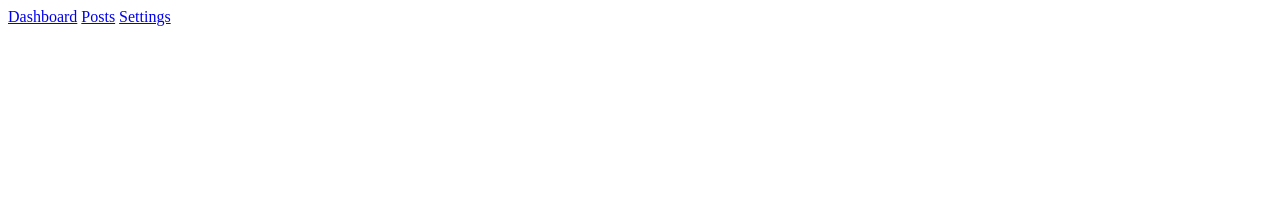
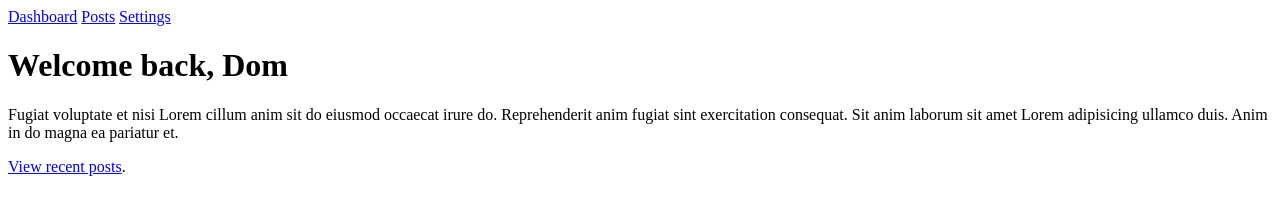
Before and after one commit to siddharth-lakhara/vanilla-js-single-page-app, a website with bundled scripts: page frontend/index.html in a window 1280 px wide. Built offline with nearby package versions, Linux system fonts and the light colour scheme.

Commit message:
render html

```diff
--- a/frontend/index.html
+++ b/frontend/index.html
@@ -12,6 +12,7 @@
     <a href="/posts" class="nav__link" data-link>Posts</a>
     <a href="/settings" class="nav__link" data-link>Settings</a>
   </nav>
+  <div id="app"></div>
   <!-- Client side JS entry point -->
   <script type="module" src="/static/js/index.js"></script>
 </body>
--- a/frontend/static/js/index.js
+++ b/frontend/static/js/index.js
@@ -1,11 +1,16 @@
 // Root of client side JS
+
+// NOTE: it is important to put '.js' extension at the end
+//        without extension, the request will go to express server
+//        giving error in browser
+import Dashboard from './views/Dashboard.js';
 
 // Client side router
 const router = async () => {
   const routes = [
-    { path: '/', view: () => { console.log('Viewing dashboard'); } },
-    { path: '/posts', view: () => { console.log('Viewing posts'); } },
-    { path: '/settings', view: () => { console.log('Viewing settings'); } },
+    { path: '/', View: Dashboard },
+    // { path: '/posts', View: () => { console.log('Viewing posts'); } },
+    // { path: '/settings', View: () => { console.log('Viewing settings'); } },
   ];
 
   // Test each route for potential match
@@ -26,7 +31,8 @@ const router = async () => {
     };
   }
 
-  match.route.view();
+  const View = new match.route.View();
+  document.querySelector('#app').innerHTML = await View.getHtml();
 };
 
 // This function prevents page refresh on hyperlink navigation
--- /dev/null
+++ b/frontend/static/js/views/AbstractView.js
@@ -0,0 +1,11 @@
+class AbstractView {
+  setTitle(title) {
+    document.title = title;
+  }
+
+  async getHtml() {
+    return '';
+  }
+}
+
+export default AbstractView;
--- /dev/null
+++ b/frontend/static/js/views/Dashboard.js
@@ -0,0 +1,22 @@
+import AbstractView from './AbstractView.js';
+
+class Dashboard extends AbstractView {
+  constructor() {
+    super();
+    this.setTitle('Dashboard');
+  }
+
+  async getHtml() {
+    return `
+      <h1>Welcome back, Dom</h1>
+      <p>
+          Fugiat voluptate et nisi Lorem cillum anim sit do eiusmod occaecat irure do. Reprehenderit anim fugiat sint exercitation consequat. Sit anim laborum sit amet Lorem adipisicing ullamco duis. Anim in do magna ea pariatur et.
+      </p>
+      <p>
+          <a href="/posts" data-link>View recent posts</a>.
+      </p>
+    `;
+  }
+}
+
+export default Dashboard;
```
